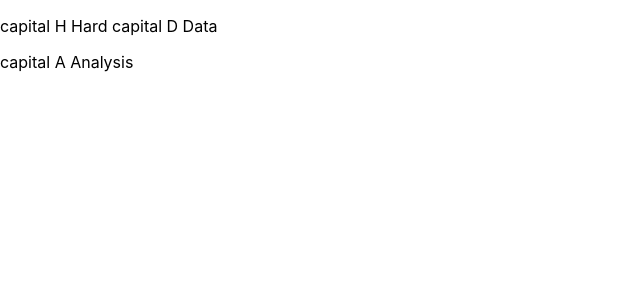
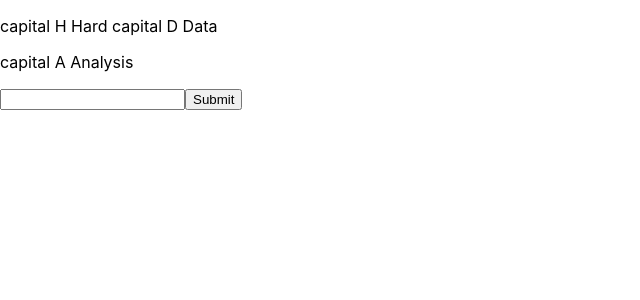
Before and after one commit to daricecrumb/sleeper_project, a React (Create React App) app: page / in a window 1280 px wide. Shown: the top 300 px of the page, without its empty margins (0-640 px from the left). Built offline with nearby package versions, Linux system fonts and the light colour scheme.

Commit message:
access postgres db from frontend api call

```diff
--- a/src/App.js
+++ b/src/App.js
@@ -1,35 +1,106 @@
-import logo from './logo.svg';
+import React, { useState } from 'react';
+//import { useId } from 'react';
 import './App.css';
 
-function OldApp() {
+function App() {
+  const [inputValue, setInputValue] = useState('');
+  const [fetchedData, setFetchedData] = useState(null);
+
+  /*
+  const [testData, setTestData] = useState(null);
+  const [firstInput, secondInput] = useId('');
+*/
+
+  const sendDataToFlask = async () => {
+    try {
+      const response = await fetch('http://localhost:5000/get_player_id', {
+        method: 'POST',
+        headers: { "Content-Type": "application/json" },
+        //mode: "no-cors",
+        body: JSON.stringify({ player_id: inputValue }),
+      });
+      const data = await response.json();
+      setFetchedData(data.data);
+      console.log("load")
+      console.log(response)
+      console.log(response.body)
+//      console.log(response.body.player_id)
+      console.log(data);
+    } catch (error) {
+      console.error('Error fetching data:', error);
+    }
+  };
+/*
+  const reqres = async () => {
+    try {
+      const response = await fetch('https://reqres.in/api/users', {
+        method: 'POST',
+        headers: {
+          'Content-Type': 'application/json',
+        },
+        body: JSON.stringify({ testreqres: inputValue})
+      });
+      const data2 = await response.json();
+      setTestData(data2.data);
+      console.log(data2)
+    } catch (error) {
+      console.error('error fetching data: ', error)
+    }
+  };
+*/
   return (
-    <div className="App">
-      <header className="App-header">
-        <img src={logo} className="App-logo" alt="logo" />
-        <p>
-          Edit <code>src/App.js</code> and save to reload.
-        </p>
-        <p>mainframe hacked</p>
-        <a
-          className="App-link"
-          href="https://reactjs.org"
-          target="_blank"
-          rel="noopener noreferrer"
-        >
-          Learn React
-        </a>
-      </header>
-    </div>
-  );
-}
+    <>
+      <div>
+        <p>capital H Hard capital D Data</p>
+        <p>capital A Analysis</p>
+      </div>
+      <div>
+        <input
+          name="firstInput"
+          type="text"
+          value={inputValue}
+          onChange={(e) => {
+            setInputValue(e.target.value);
+            console.log(e.target.value);
+          }}
+        />
+        <button onClick={sendDataToFlask}>Submit</button>
+      </div>
 
-function App() {
-  return (
-    <div>
-      <p>capital H Hard capital D Data</p>
-      <p>capital A Analysis</p>
-    </div>
+      {/* Display the fetched data */}
+      {fetchedData && (
+        <div>
+          <h2>Fetched Data:</h2>
+          <pre>{JSON.stringify(fetchedData, null, 2)}</pre>
+        </div>
+      )}
+
+
+    </>
   );
 }
 
 export default App;
+
+/*
+<div>
+        <p>testreqres</p>
+      </div>
+      <div>
+        <input
+          name="secondInput"
+          type="text"
+          value={inputValue}
+          onChange={(e) => setInputValue(e.target.value)}
+        />
+        <button onClick={reqres}>Submit</button>
+      </div>
+*/
+//      {/* Display the fetched test data */}
+/*      {fetchedData && (
+        <div>
+          <h2>Fetched Data:</h2>
+          <pre>{JSON.stringify(testData, null, 2)}</pre>
+        </div>
+      )}
+*/
```
Also changed, not shown: 2 other files (tests, documents, lock files or other folders).
